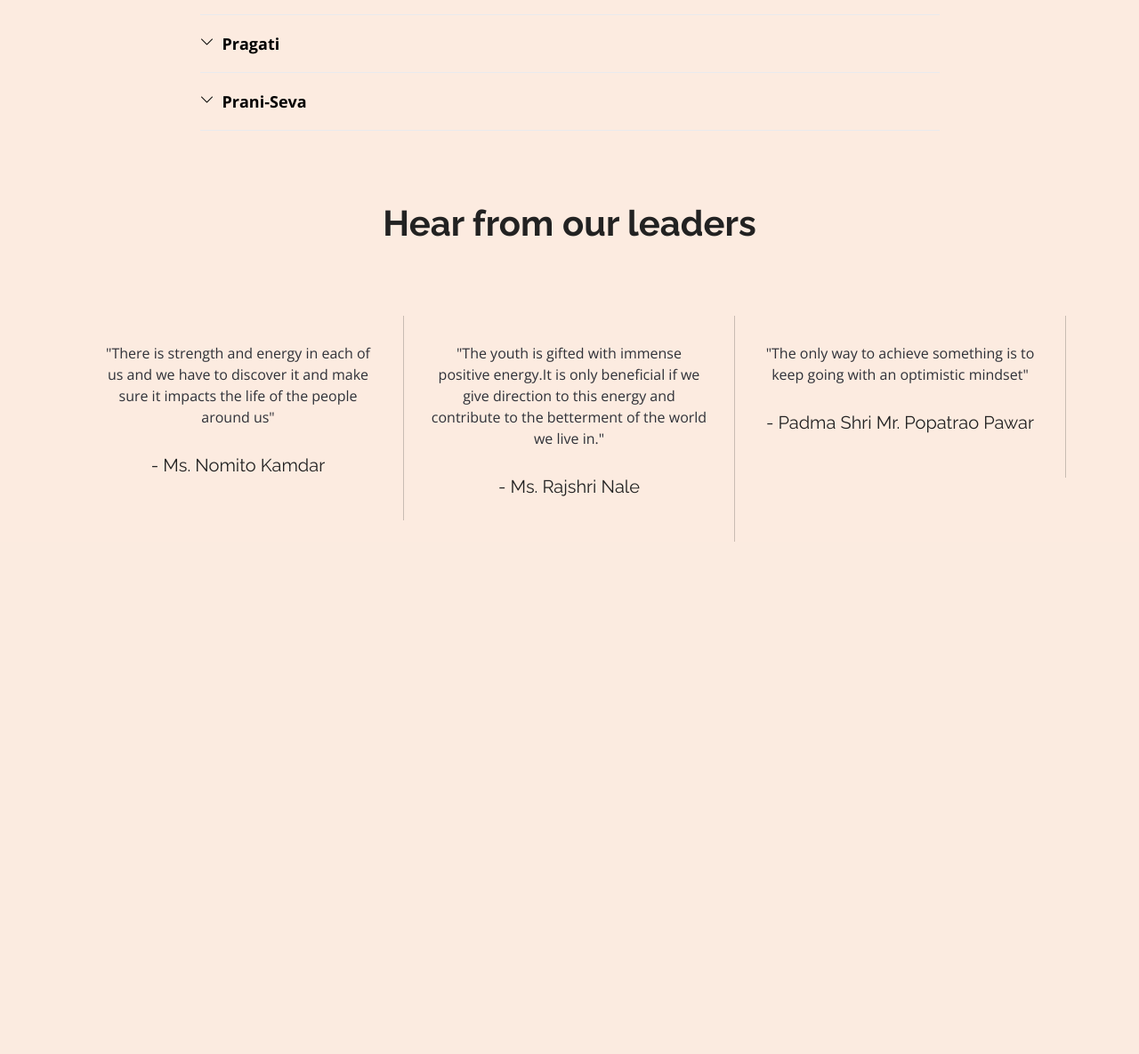
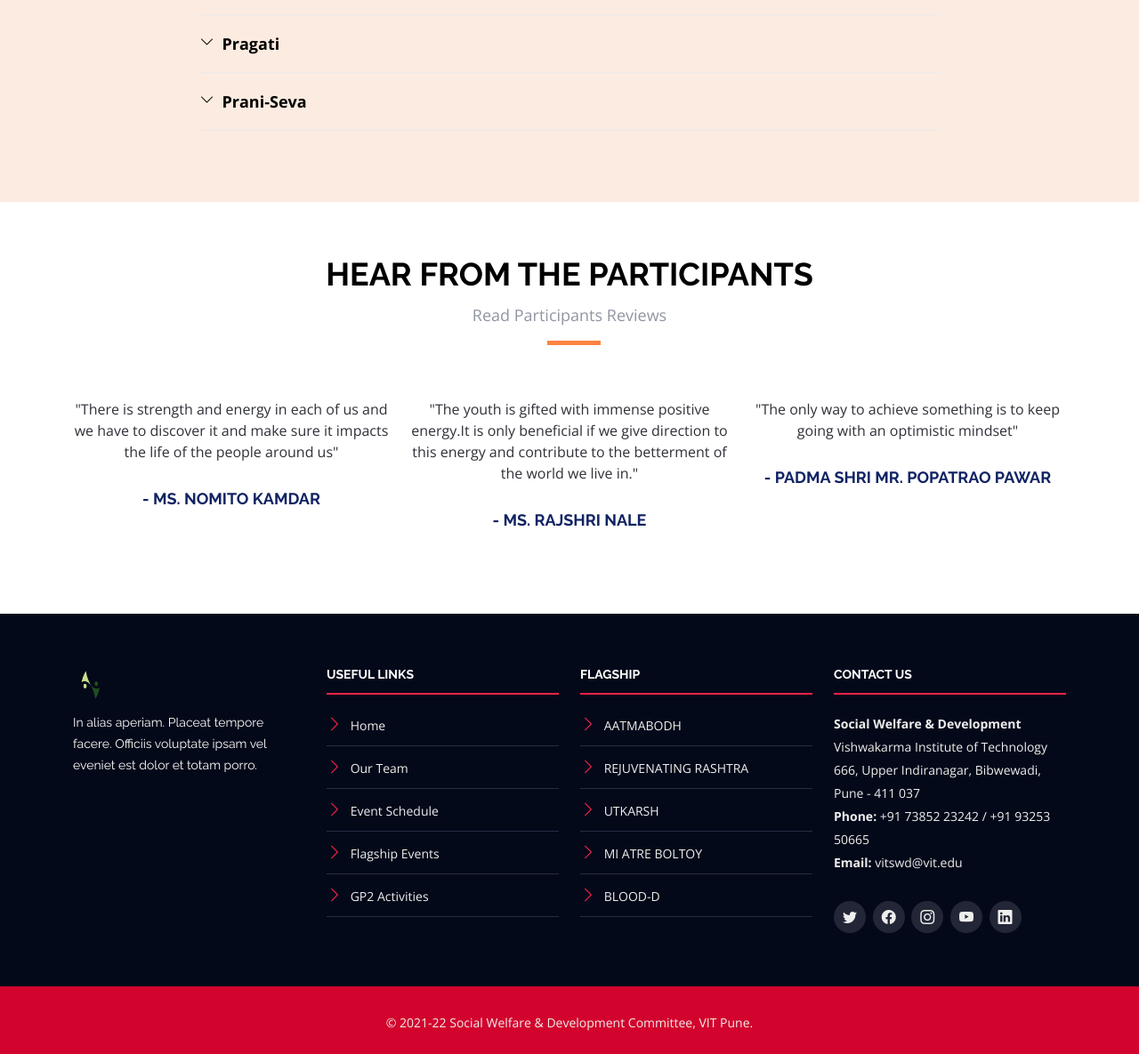
Before and after one commit to samarth-misal64/SWD, a PHP site: page /flagship/rr/rr.html in a window 1280 px wide. Shown: the part 3304-4489 px from the top of the page at 89% size. Before the commit the page ends 3913 px from the top, so only its background shows below. Run offline with PHP 8.4, Linux system fonts and the light colour scheme; some libraries are stand-ins or nearby versions.

Commit message:
rr updated

```diff
--- a/flagship/rr/rr.html
+++ b/flagship/rr/rr.html
@@ -36,7 +36,7 @@
                     <li><a class="nav-link scrollto" href="#speakers">Speakers</a></li>
                     <li><a class="nav-link scrollto" href="#schedule">Event Schedule</a></li>
                     <li><a class="nav-link scrollto" href="#faq">Learnings</a></li>
-                    <li><a class="nav-link scrollto" href="#reviews">Reviews</a></li>
+                    <li><a class="nav-link scrollto" href="#contact-3">Reviews</a></li>
                 </ul>
                 <i class="bi bi-list mobile-nav-toggle"></i>
             </nav>
@@ -452,41 +452,113 @@
             </div>
 
         </section><!-- End  F.A.Q Section -->
+          <!-- ======= Contact Section ======= -->
+    <section id="contact-3" class="section-bg" style="background: white;">
 
-        <!-- Reviews Section  -->
-        <section id="reviews">
-            <div class="container">
-                <div class="mgb-40 padb-30 auto-invert line-b-4 align-center">
-                    <!-- <h4 class="font-cond-l fg-accent lts-md mgb-10" contenteditable="false">Hear from the participants
-                    </h4> -->
-                    <h1 class="font-cond-b fg-text-d lts-md fs-300 fs-300-xs no-mg" contenteditable="false">Hear from our leaders</h1>
-                </div>
-                <ul class="hash-list cols-3 cols-1-xs pad-30-all align-center text-sm">
-                    <li>
-                        <p class="fs-110 font-cond-l" contenteditable="false">"There is strength and energy in each of
-                            us and we have to discover it and make sure it impacts the life of the people around us"
-                        </p>
-                        <h5 class="font-cond mgb-5 fg-text-d fs-130" contenteditable="false">- Ms. Nomito Kamdar
-                        </h5>
-                    </li>
-                    <li>
-                        <p class="fs-110 font-cond-l" contenteditable="false">"The youth is gifted with immense positive
-                            energy.It is only beneficial if we give direction to this energy and contribute to the
-                            betterment of the world we live in."
-                        </p>
-                        <h5 class="font-cond mgb-5 fg-text-d fs-130" contenteditable="false">- Ms. Rajshri Nale
-                        </h5>
-                    </li>
-                    <li>
-                        <p class="fs-110 font-cond-l" contenteditable="false">"The only way to achieve something is to
-                            keep going with an optimistic mindset"
-                        </p>
-                        <h5 class="font-cond mgb-5 fg-text-d fs-130" contenteditable="false">- Padma Shri Mr. Popatrao
-                            Pawar</h5>
-                    </li>
-                </ul>
+        <div class="container" data-aos="fade-up">
+
+          <div class="section-header">
+            <h2>Hear from the participants</h2>
+            <p>Read
+              Participants
+              Reviews</p>
+          </div>
+
+          <div class="row contact-info">
+
+            <div class="col-md-4">
+              <div class="contact-phone">
+                <p>"There is strength and energy in each of
+                    us and we have to discover it and make sure it impacts the life of the people around us"</p>
+                <h3>- Ms. Nomito Kamdar</h3>
+              </div>
             </div>
-        </section>
+
+            <div class="col-md-4">
+              <div class="contact-email">
+                <p>"The youth is gifted with immense positive
+                    energy.It is only beneficial if we give direction to this energy and contribute to the
+                    betterment of the world we live in."</p>
+                  <h3>- Ms. Rajshri Nale</h3>
+              </div>
+            </div>
+            <div class="col-md-4">
+              <div class="contact-email">
+                <p>"The only way to achieve something is to
+                    keep going with an optimistic mindset"</p>
+                <h3>- Padma Shri Mr. Popatrao Pawar</h3>
+              </div>
+            </div>
+          </div>
+        </div>
+      </section><!-- End Contact Section -->
+    </main><!-- End #main -->
+
+ <!-- ======= Footer ======= -->
+ <footer id="footer" style="background-color: #D2042D;">
+    <div class="footer-top">
+      <div class="container">
+        <div class="row">
+
+          <div class="col-lg-3 col-md-6 footer-info">
+            <img src="SWD-Nav-Icon.png" alt="TheEvenet">
+            <p>In alias aperiam. Placeat tempore facere. Officiis voluptate ipsam vel eveniet est dolor et totam porro.
+            </p>
+          </div>
+
+          <div class="col-lg-3 col-md-6 footer-links">
+            <h4>Useful Links</h4>
+            <ul>
+              <li><i class="bi bi-chevron-right"></i> <a href="#">Home</a></li>
+              <li><i class="bi bi-chevron-right"></i> <a href="#">Our Team</a></li>
+              <li><i class="bi bi-chevron-right"></i> <a href="#">Event Schedule</a></li>
+              <li><i class="bi bi-chevron-right"></i> <a href="#">Flagship Events</a></li>
+              <li><i class="bi bi-chevron-right"></i> <a href="#">GP2 Activities</a></li>
+            </ul>
+          </div>
+
+          <div class="col-lg-3 col-md-6 footer-links">
+            <h4>Flagship</h4>
+            <ul>
+              <li><i class="bi bi-chevron-right"></i> <a href="#">AATMABODH</a></li>
+              <li><i class="bi bi-chevron-right"></i> <a href="#">REJUVENATING RASHTRA</a></li>
+              <li><i class="bi bi-chevron-right"></i> <a href="#">UTKARSH</a></li>
+              <li><i class="bi bi-chevron-right"></i> <a href="#">MI ATRE BOLTOY</a></li>
+              <li><i class="bi bi-chevron-right"></i> <a href="#">BLOOD-D</a></li>
+            </ul>
+          </div>
+
+          <div class="col-lg-3 col-md-6 footer-contact">
+            <h4>Contact Us</h4>
+            <p>
+              <b>Social Welfare & Development</b><br>
+              Vishwakarma Institute of Technology<br>
+              666, Upper Indiranagar, Bibwewadi, <br>
+              Pune - 411 037 <br>
+              <strong>Phone:</strong> +91 73852 23242 / +91 93253 50665 <br>
+              <strong>Email:</strong> vitswd@vit.edu<br>
+            </p>
+
+            <div class="social-links">
+              <a href="https://twitter.com/vit_socials" target="_blank" class="twitter"><i class="bi bi-twitter"></i></a>
+              <a href="https://www.facebook.com/vitsocials" target="_blank" class="facebook"><i class="bi bi-facebook"></i></a>
+              <a href="https://www.instagram.com/vitsocials/" target="_blank" class="instagram"><i class="bi bi-instagram"></i></a>
+              <a href="https://www.youtube.com/channel/UCJnaNm8Ns08rUIhsdFM2fhA" target="_blank" class="google-plus"><i class="bi bi-youtube"></i></a>
+              <a href="https://www.linkedin.com/company/vit-social-welfare-development/" target="_blank" class="linkedin"><i class="bi bi-linkedin"></i></a>
+            </div>
+
+          </div>
+
+        </div>
+      </div>
+    </div>
+    <div class="container">
+      <div class="copyright">
+        &copy; 2021-22 Social Welfare & Development Committee, VIT Pune.
+      </div>
+    </div>
+  </footer><!-- End  Footer -->
+
 
         <a href="#" class="back-to-top d-flex align-items-center justify-content-center"><i
                 class="bi bi-arrow-up-short"></i></a>
--- a/flagship/rr/style.css
+++ b/flagship/rr/style.css
@@ -778,66 +778,190 @@
   transition: 0.6s;
 }
 
-
-/* Reviews   */
-.align-center {
+/*--------------------------------------------------------------
+# Contact Section
+--------------------------------------------------------------*/
+#contact-3 {
+  padding: 60px 0;
+}
+#contact-3 .contact-info {
+  margin-bottom: 20px;
   text-align: center;
 }
-.hash-list {
-  display: block;
-  padding: 0;
-  margin: 0 auto;
+#contact-3 .contact-info i {
+  font-size: 48px;
+  display: inline-block;
+  margin-bottom: 10px;
+  color: #D2042D;
+}
+#contact-3 .contact-info address, #contact .contact-info p {
+  margin-bottom: 0;
+  color: #112363;
+}
+#contact-3 .contact-info h3 {
+  font-size: 18px;
+  margin-bottom: 15px;
+  font-weight: bold;
+  text-transform: uppercase;
+  color: #112363;
+}
+#contact-3 .contact-info a {
+  color: #4869df;
+}
+#contact-3 .contact-info a:hover {
+  color: #D2042D;
+}
+#contact-3 .contact-address, #contact .contact-phone, #contact .contact-email {
+  margin-bottom: 20px;
+}
+@media (min-width: 768px) {
+  #contact-3 .contact-address, #contact .contact-phone, #contact .contact-email {
+    padding: 20px 0;
+  }
+}
+@-webkit-keyframes animate-loading {
+  0% {
+    transform: rotate(0deg);
+  }
+  100% {
+    transform: rotate(360deg);
+  }
+}
+@keyframes animate-loading {
+  0% {
+    transform: rotate(0deg);
+  }
+  100% {
+    transform: rotate(360deg);
+  }
 }
 
-@media (min-width: 768px){
-  .hash-list.cols-3 > li:nth-last-child(-n+3) {
-      border-bottom: none;
-  }
+/*--------------------------------------------------------------
+# Footer
+--------------------------------------------------------------*/
+#footer {
+  background: #101522;
+  padding: 0 0 25px 0;
+  color: #eee;
+  font-size: 14px;
 }
-@media (min-width: 768px){
-  .hash-list.cols-3 > li {
-      width: 33.3333%;
-  }
+#footer .footer-top {
+  background: #040919;
+  padding: 60px 0 30px 0;
 }
-.hash-list > li {
-  display: block;
-  float: left;
-  border-right: 1px solid rgba(0, 0, 0, 0.2);
-  border-bottom: 1px solid rgba(0, 0, 0, 0.2);
+#footer .footer-top .footer-info {
+  margin-bottom: 30px;
 }
-.pad-30, .pad-30-all > * {
-  padding: 30px;
+#footer .footer-top .footer-info h3 {
+  font-size: 26px;
+  margin: 0 0 20px 0;
+  padding: 2px 0 2px 0;
+  line-height: 1;
+  font-family: "Raleway", sans-serif;
+  font-weight: 700;
+  color: #fff;
 }
-img {
+#footer .footer-top .footer-info img {
+  height: 40px;
+  margin-bottom: 10px;
+}
+#footer .footer-top .footer-info p {
+  font-size: 14px;
+  line-height: 24px;
+  margin-bottom: 0;
+  font-family: "Raleway", sans-serif;
+  color: #fff;
+}
+#footer .footer-top .social-links a {
+  display: inline-block;
+  background: #222636;
+  color: #eee;
+  line-height: 1;
+  margin-right: 4px;
+  border-radius: 50%;
+  width: 36px;
+  height: 36px;
+  transition: 0.3s;
+  display: inline-flex;
+  align-items: center;
+  justify-content: center;
+}
+#footer .footer-top .social-links a i {
+  line-height: 0;
+  font-size: 16px;
+}
+#footer .footer-top .social-links a:hover {
+  background: #f82249;
+  color: #fff;
+}
+#footer .footer-top h4 {
+  font-size: 14px;
+  font-weight: bold;
+  color: #fff;
+  text-transform: uppercase;
+  position: relative;
+  padding-bottom: 12px;
+  border-bottom: 2px solid #f82249;
+}
+#footer .footer-top .footer-links {
+  margin-bottom: 30px;
+}
+#footer .footer-top .footer-links ul {
+  list-style: none;
+  padding: 0;
+  margin: 0;
+}
+#footer .footer-top .footer-links ul i {
+  padding-right: 5px;
+  color: #f82249;
+  font-size: 18px;
+}
+#footer .footer-top .footer-links ul li {
+  border-bottom: 1px solid #262c44;
+  padding: 10px 0;
+}
+#footer .footer-top .footer-links ul li:first-child {
+  padding-top: 0;
+}
+#footer .footer-top .footer-links ul a {
+  color: #eee;
+}
+#footer .footer-top .footer-links ul a:hover {
+  color: #f82249;
+}
+#footer .footer-top .footer-contact {
+  margin-bottom: 30px;
+}
+#footer .footer-top .footer-contact p {
+  line-height: 26px;
+}
+#footer .footer-top .footer-newsletter {
+  margin-bottom: 30px;
+}
+#footer .footer-top .footer-newsletter input[type=email] {
   border: 0;
+  padding: 6px 8px;
+  width: 65%;
 }
-.mgb-20, .mgb-20-all > * {
-  margin-bottom: 20px;
+#footer .footer-top .footer-newsletter input[type=submit] {
+  background: #f82249;
+  border: 0;
+  width: 35%;
+  padding: 6px 0;
+  text-align: center;
+  color: #fff;
+  transition: 0.3s;
+  cursor: pointer;
 }
-.wpx-100, .wpx-100-after:after {
-  width: 100px;
+#footer .footer-top .footer-newsletter input[type=submit]:hover {
+  background: #e0072f;
 }
-.img-round, .img-rel-round {
-  border-radius: 50%;
+#footer .copyright {
+  text-align: center;
+  padding-top: 30px;
 }
-.padb-30, .padb-30-all > * {
-  padding-bottom: 30px;
+#footer .credits {
+  text-align: center;
+  font-size: 13px;
+  color: #ddd;
 }
-
-.mgb-40, .mgb-40-all > * {
-  margin-bottom: 40px;
-}
-.align-center {
-  text-align: center;
-}
-[class*="line-b"] {
-  position: relative;
-  padding-bottom: 20px;
-  border-color: #E6AF2A;
-}
-.fg-text-d, .fg-hov-text-d:hover, .fg-active-text-d.active {
-  color: #222;
-}
-.font-cond-b {
-  font-weight: 700 !important;
-}
```
